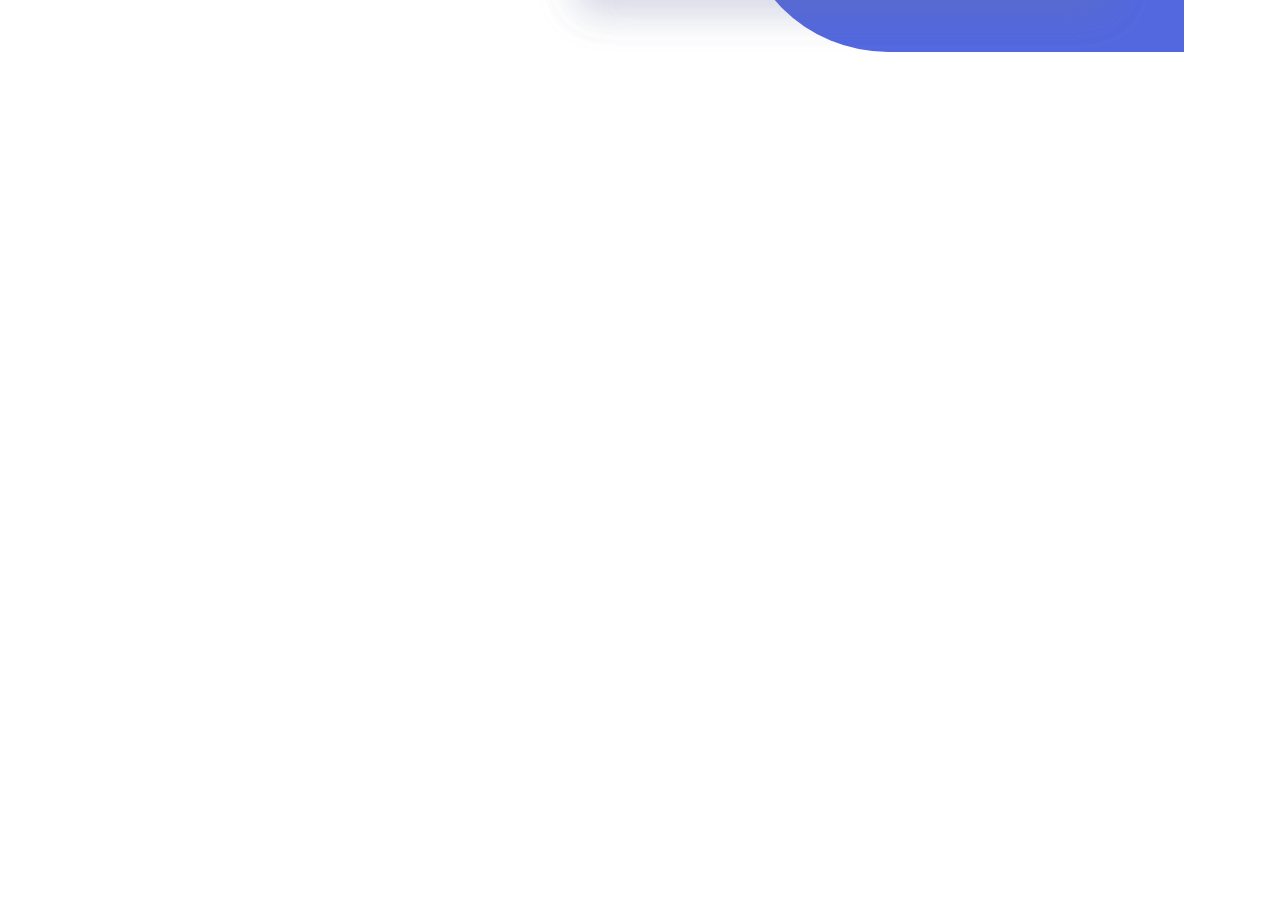
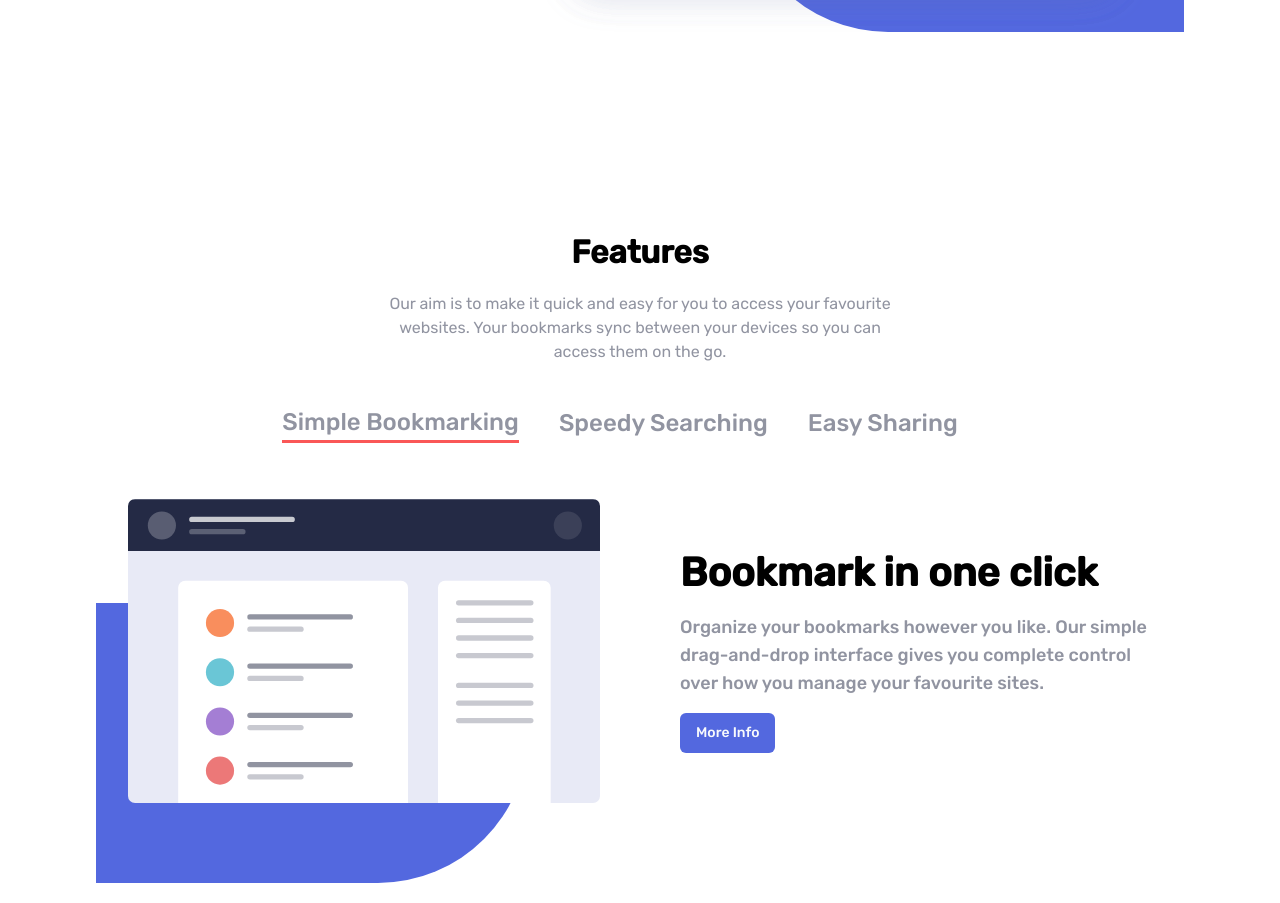
Before and after one commit to ahmedyasserdev/Bookmark-landing-page, a Next.js app: page / in a window 1280 px wide. Shown: the part 600-1503 px from the top of the page. Before the commit the page ends 800 px from the top, so only its background shows below. Built offline with nearby package versions, Linux system fonts and the light colour scheme.

Commit message:
added features section

```diff
--- a/app/globals.css
+++ b/app/globals.css
@@ -121,6 +121,9 @@
   .h4-medium {
     @apply font-medium text-[32px] leading-[40px];
   }
+  .h4-bold {
+    @apply font-bold text-[32px] leading-[40px];
+  }
 
   /* 28 */
   .h5-bold {
@@ -202,7 +205,7 @@
   }
 
   .section_padding {
-    @apply py-[80px] lg:py-[120px];
+    @apply py-[70px] lg:py-[100px];
   }
 }
 
--- a/app/page.tsx
+++ b/app/page.tsx
@@ -1,3 +1,4 @@
+import Features from "@/components/shared/Features";
 import Hero from "@/components/shared/Hero";
 import Image from "next/image";
 
@@ -5,6 +6,7 @@
   return (
     <>
       <Hero/>
+      <Features/>
     </>
   );
 }
--- /dev/null
+++ b/components/shared/Features.tsx
@@ -0,0 +1,89 @@
+'use client'
+import { features, variantsX } from "@/constants"
+import Image from "next/image";
+import { useState } from "react"
+import { Button } from "../ui/button";
+import { useScrollAnimation } from "@/hooks/useScrollAnimation";
+import{motion} from "framer-motion"
+const Features = () => {
+    const [index , setIndex ] = useState(0);
+    const { ref, controls, delay } = useScrollAnimation();
+  const currentFeature = features[index];
+
+
+  return (
+    <section className="section_padding" >
+      <div className="flex-center flex-col gap-5 " >
+
+    <h4 className="h4-bold" >  Features</h4>
+
+      <p className="text-center text-secondary-blue   max-w-lg" >
+      Our aim is to make it quick and easy for you to access your favourite websites.
+Your bookmarks sync between your devices so you can access them on the go.
+      </p>
+
+      </div>
+
+
+     <div className="flex-center flex-col lg:flex-row  cursor-pointer  gap-y-5 lg:gap-10  mt-10  lg:mr-10 " >
+       {
+         features.map((feature  , i) => (
+           <h5 className={`  p-medium-18 lg:p-medium-24   text-secondary-blue text-center ${index === i && "border-b-[3px] border-primary-red  "}`} key = {feature.title}
+            onClick={ () => {
+              setIndex(i);
+            }}
+
+           >{feature.title}</h5>
+         ) )
+       }
+     </div>
+
+
+        <div  className="flex-between flex-col lg:flex-row  gap-y-20 lg:gap-x-20 mt-14" >
+
+        <motion.div className="relative   lg:w-1/2"
+              ref={ref}
+              initial="hidden"
+              animate={controls}
+              variants={variantsX}
+              transition={{ duration: 0.8 }}
+            >
+                <Image
+                    src = {currentFeature.image}
+                    alt = {currentFeature.subTitle}
+                  width = {500}
+                  height={300}
+                />
+
+                <div  className="absolute  bottom-[-20px] lg:bottom-[-80px]   w-[700px]  h-[180px] md:h-[280px] rounded-br-[150px]  rounded-tr-[50px] bg-primary   -z-[2]   left-[-500px] lg:left-[-300px]" />
+
+
+            </motion.div>
+
+
+
+            <motion.div className="flex flex-col max-lg:text-center  gap-4 lg:w-1/2"
+             ref={ref}
+             initial="hidden"
+             animate={controls}
+             variants={variantsX}
+             transition={{ duration: 0.8 }}
+
+            >
+        <h2  className="h2-bold">{currentFeature.subTitle}</h2>
+          <p className="p-medium-18 text-secondary-blue " > {currentFeature.moreInfo}</p>
+          <Button className="lg:w-fit">More Info</Button>
+            </motion.div>
+
+
+        </div>
+
+
+
+
+
+    </section>
+  )
+}
+
+export default Features
--- a/constants/index.ts
+++ b/constants/index.ts
@@ -21,3 +21,27 @@
     visible: { opacity: 1, x: 0 },
     hidden: { opacity: 0, x: -50 },
   };
+
+
+  export const features =  [
+    {
+      title: "Simple Bookmarking",
+      subTitle: "Bookmark in one click",
+      image : "/images/illustration-features-tab-1.svg",
+      moreInfo: "Organize your bookmarks however you like. Our simple drag-and-drop interface gives you complete control over how you manage your favourite sites.",
+    },
+    {
+      title: "Speedy Searching",
+      subTitle: "Intelligent search",
+      image : "/images/illustration-features-tab-2.svg",
+
+      moreInfo: "Our powerful search feature will help you find saved sites in no time at all. No need to trawl through all of your bookmarks.",
+    },
+    {
+      title: "Easy Sharing",
+      subTitle: "Share your bookmarks",
+      image : "/images/illustration-features-tab-3.svg",
+
+      moreInfo: "Easily share your bookmarks and collections with others. Create a shareable link that you can send at the click of a button.",
+    }
+  ];
```
